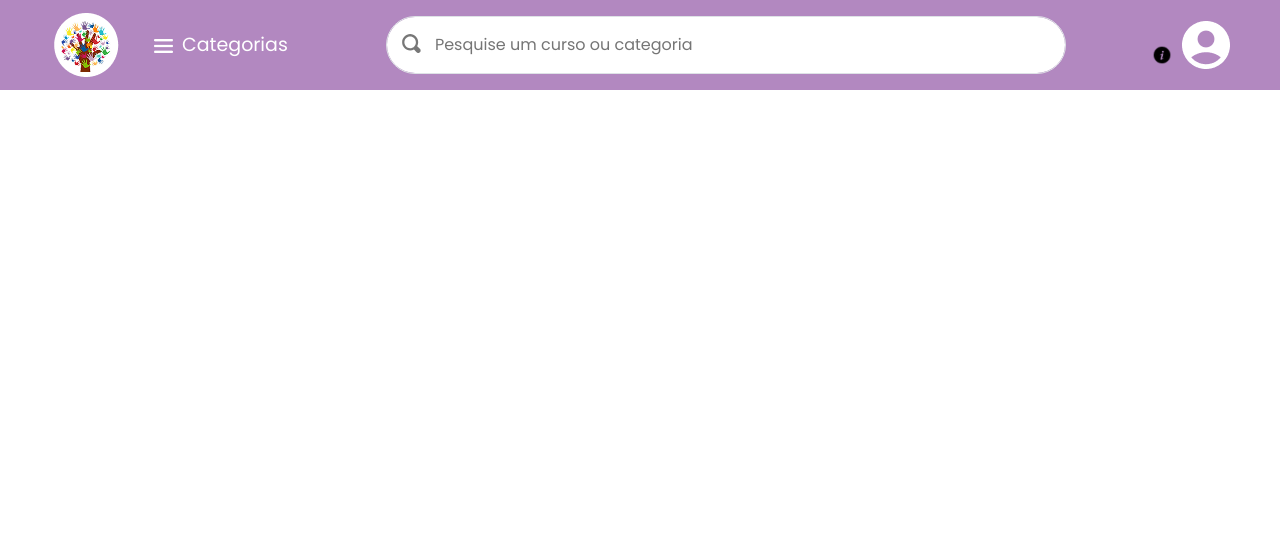
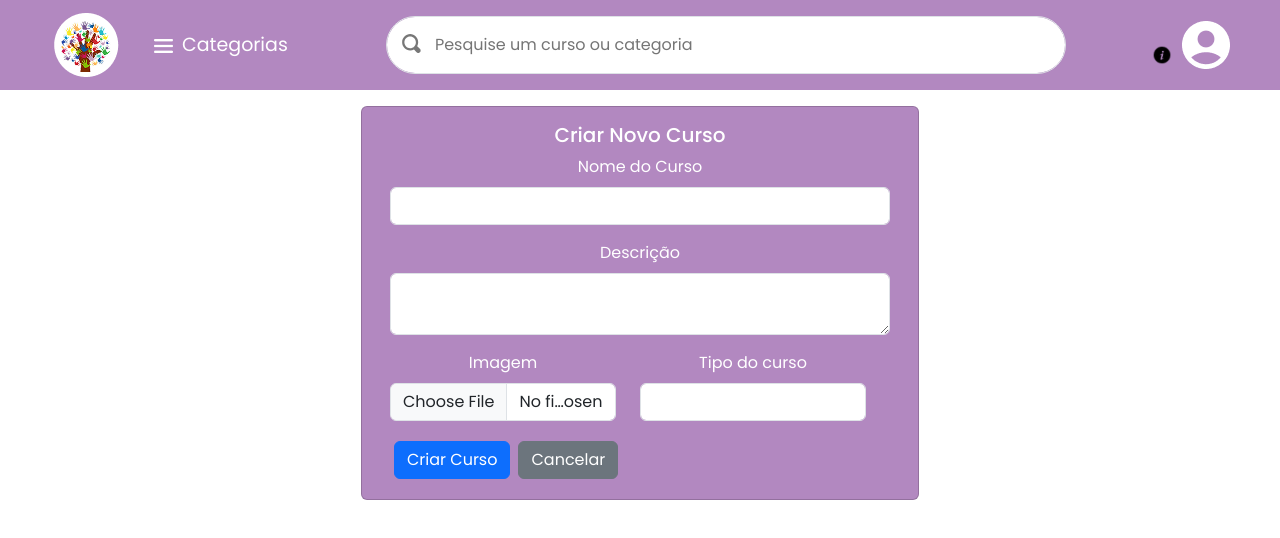
Before and after one commit to chroanz/front-devops, a Vue app: page /create-course in a window 1280 px wide. Before the commit this address had no page. Shown: the top 538 px of the page. Built offline with nearby package versions, Linux system fonts and the light colour scheme.

Commit message:
feat(courses): :sparkles: Create form to add new courses to the plataform
new courses

```diff
--- /dev/null
+++ b/src/components/organisms/FormCreateCourse.vue
@@ -0,0 +1,58 @@
+<template>
+  <div class="container">
+    <form @submit.prevent="submitForm">
+      <div class="mb-3">
+        <label for="courseName" class="form-label">Nome do Curso</label>
+        <input type="text" class="form-control" id="courseName" v-model="course.name" required>
+      </div>
+      <div class="mb-3">
+        <label for="courseDescription" class="form-label">Descrição</label>
+        <textarea class="form-control" id="courseDescription" v-model="course.description" required></textarea>
+      </div>
+      <div class="row col-12 mb-3">
+        <div class="col-sm-6">
+            <label for="courseImage" class="form-label">Imagem</label>
+            <input type="file" class="form-control" id="courseImage" @change="handleImageUpload">
+        </div>
+        <div class="col-sm-6">
+            <label for="type" class="form-label">Tipo do curso</label>
+            <select name="type" v-model="course.type" class="form-control" id="type">
+            <option value="0" >Selecione o alvo para esse curso</option>
+            <option value="1">Deficiência visual</option>
+            <option value="2">Deficiência auditiva</option>
+            <option value="3">Surdocegueira</option>
+        </select>
+        </div>
+      </div>
+      <div class="d-flex align-items-end">
+        <button type="submit" class="btn btn-primary m-1">Criar Curso</button>
+        <a href="" class="btn btn-secondary m-1">Cancelar</a>
+      </div>
+    </form>
+  </div>
+</template>
+
+<script>
+export default {
+  name: 'FormCreateCourse',
+  data() {
+    return {
+      course: {
+        name: '',
+        type: '',
+        description: '',
+        image: null,
+      },
+    };
+  },
+  methods: {
+    handleImageUpload(event) {
+      this.course.image = event.target.files[0];
+    },
+    submitForm() {
+      console.log('Dados do curso:', this.course);
+      // Aqui você pode adicionar a lógica para enviar os dados do curso para o backend
+        },
+    },
+}
+</script>
--- /dev/null
+++ b/src/components/pages/CreateCourse.vue
@@ -0,0 +1,27 @@
+<template>
+    <div class="create-course container d-flex justify-content-center align-items-center pb-5">
+      <div class="card bg-purple text-white w-50">
+        <div class="card-body">
+          <h5 class="card-title">Criar Novo Curso</h5>
+          <FormCreateCourse />
+        </div>
+      </div>
+    </div>
+  </template>
+
+  <script>
+  import FormCreateCourse from '../organisms/FormCreateCourse.vue';
+
+  export default {
+    name: 'CreateCourse',
+    components: {
+      FormCreateCourse,
+    },
+  };
+  </script>
+
+  <style scoped>
+  .bg-purple {
+    background-color: #B288C0 !important; /* Cor roxa do Bootstrap 5 */
+  }
+  </style>
--- a/src/models/models.js
+++ b/src/models/models.js
@@ -15,6 +15,7 @@ export const Exercicio = {
 
 export const Curso = {
     id: { type: Number, default: null },
+    type: Number, // 1 Cegueira, 2 Surdez, 3 Surdocegueira,
     nome: String,
     descricao: String,
     imagem: String,
--- a/src/router/index.js
+++ b/src/router/index.js
@@ -1,17 +1,18 @@
 import { createRouter, createWebHistory } from 'vue-router';
-import homepage from '../components/pages/homepage.vue';
+import Home from '../components/pages/homepage.vue';
 import Login from '../components/pages/LoginComponent.vue';
 import PreRecuperarSenha from '@/components/PreRecuperarSenha.vue';
 import FormRecuperarSenha from '@/components/FormRecuperarSenha.vue';
 import DetalheCursoComponent from '@/components/pages/DetalheCursoComponent.vue';
 import AppNavbar from "@/components/organisms/AppNavbar.vue";
+import CreateCourse from '@/components/pages/CreateCourse.vue';
 
 const routes = [
   {
     path: "/",
     name: "Home",
     components: {
-      default: homepage,
+      default: Home,
       header: AppNavbar,
     },
   },
@@ -44,6 +45,14 @@ const routes = [
       header: AppNavbar,
     },
   },
+  {
+    path: "/create-course",
+    name: "CreateCourse",
+    components: {
+      default: CreateCourse,
+      header: AppNavbar,
+    },
+  },
 ];
 
 const router = createRouter({
```
